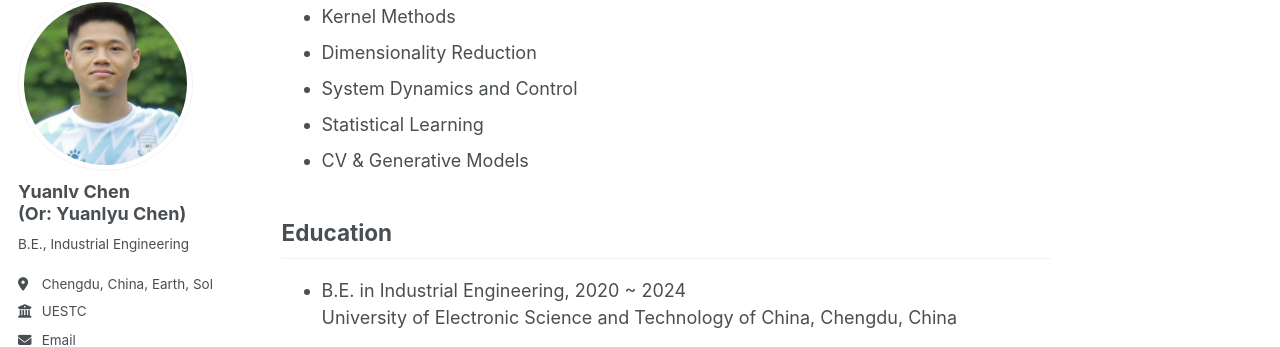
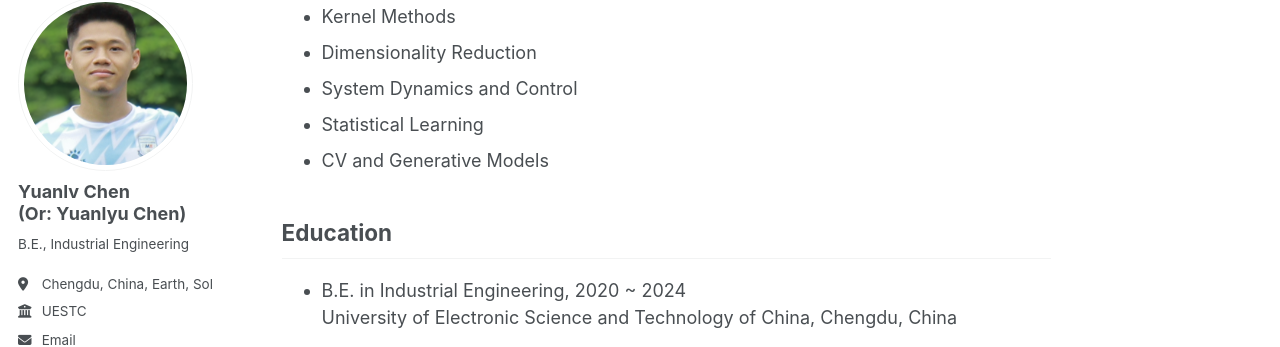
Before and after one commit to YLchen22/YLchen22.github.io, a Jekyll site: the page built from _pages/about.md, in a window 1280 px wide and 900 px high, scrolled down 737 px. Shown: the part 110-457 px from the top of the window. Built offline with Jekyll 4.4.1, drawn with Linux system fonts in a browser that asks for light colours.

Commit message:
Update about.md

```diff
--- a/_pages/about.md
+++ b/_pages/about.md
@@ -29,7 +29,7 @@ And techniques:
 * Dimensionality Reduction
 * System Dynamics and Control
 * Statistical Learning
-* CV & Generative Models
+* CV and Generative Models
 
 Education
 ------
```
